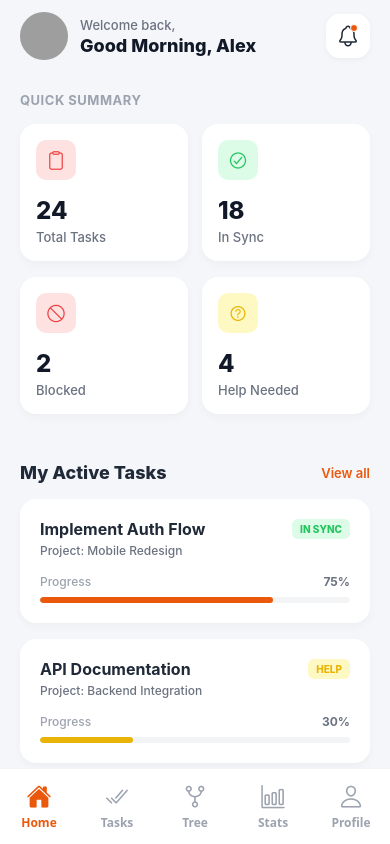
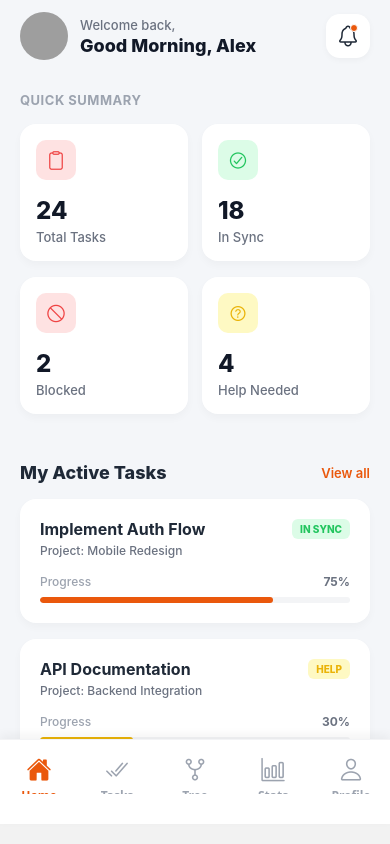
Before and after one commit to kevenmuba/sync-tracker-mobile-app, a React Native app: screen /Home in a window 390 px wide. Built offline with nearby package versions, Linux system fonts and the light colour scheme; grey boxes are pictures that could not be loaded.

Commit message:
finish some staff

```diff
--- a/src/navigation/MainTabNavigator.tsx
+++ b/src/navigation/MainTabNavigator.tsx
@@ -43,17 +43,23 @@ export default function MainTabNavigator() {
                 tabBarStyle: {
                     borderTopWidth: 1,
                     borderTopColor: '#F3F4F6',
-                    elevation: 0,
-                    shadowOpacity: 0,
-                    height: Platform.OS === 'ios' ? 96 : 76,
-                    paddingTop: 8,
-                    paddingBottom: Platform.OS === 'ios' ? 34 : 12, // Adjusted padding down to give label room but keep it off OS nav lines
+                    elevation: 10,
+                    shadowColor: '#000',
+                    shadowOpacity: 0.05,
+                    shadowOffset: { width: 0, height: -4 },
+                    shadowRadius: 10,
+                    height: Platform.OS === 'ios' ? 95 : 85,
+                    paddingTop: 10,
+                    paddingBottom: Platform.OS === 'ios' ? 35 : 25,
+                    marginBottom:20,
+
                     backgroundColor: '#FFFFFF',
                 },
                 tabBarLabelStyle: {
                     fontSize: 12,
                     fontWeight: '600',
                     marginTop: 4,
+
                 }
             })}
         >
```
